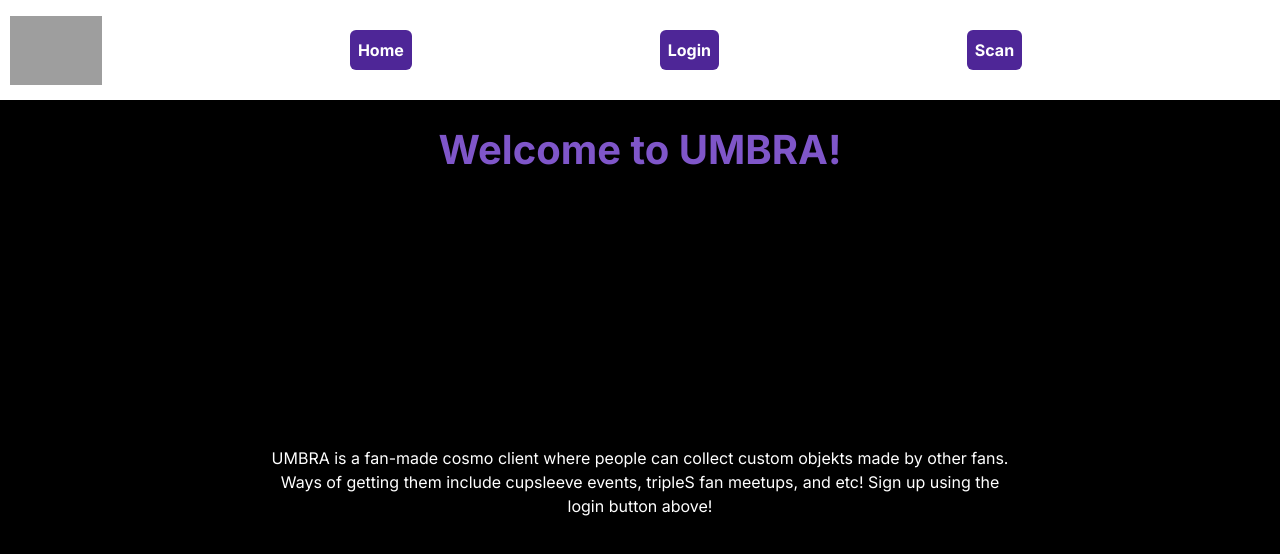
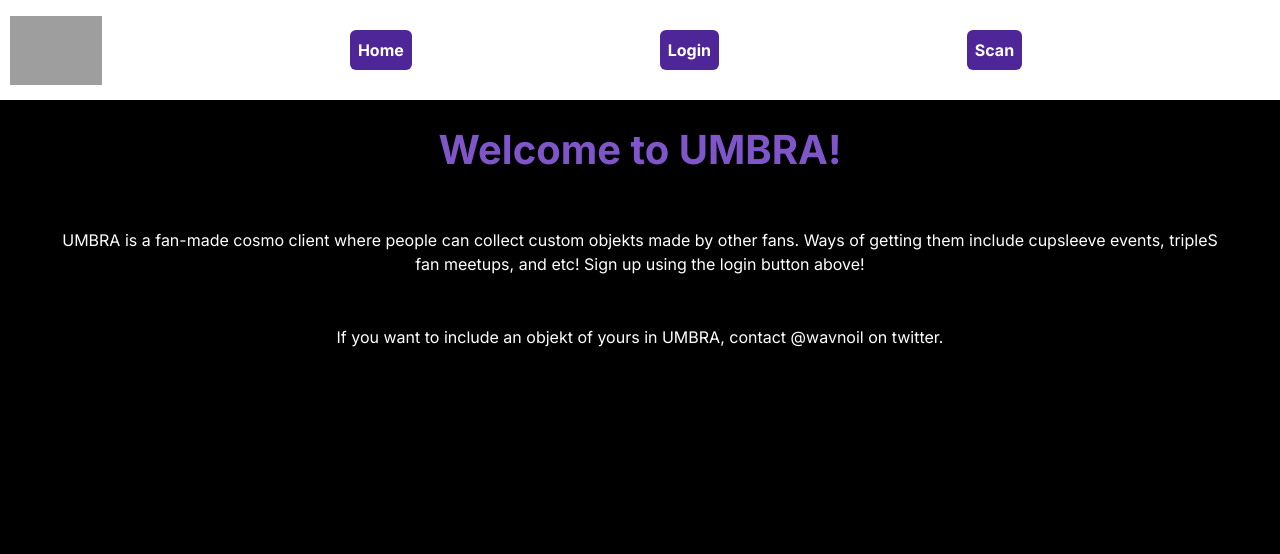
Before and after one commit to noliuniverse/Umbra, a Next.js app: page / in a window 1280 px wide. Shown: the top 554 px of the page. Built offline with nearby package versions, Linux system fonts and the light colour scheme; grey boxes are pictures that could not be loaded.

Commit message:
Update page.js

```diff
--- a/app/page.js
+++ b/app/page.js
@@ -77,7 +77,8 @@ if (loading) {return (
       </header>
         <div className='div1' style={{width: "100%"}}>
         <h1 className='whitetext bold big' style={{color: "rgb(127, 86, 201)"}}>Welcome to UMBRA!</h1>
-        <p className='whitetext' style={{padding: "10px", margin: "20%"}}>UMBRA is a fan-made cosmo client where people can collect custom objekts made by other fans. Ways of getting them include cupsleeve events, tripleS fan meetups, and etc! Sign up using the login button above!</p>
+        <p className='whitetext' style={{padding: "10px", margin: "3%"}}>UMBRA is a fan-made cosmo client where people can collect custom objekts made by other fans. Ways of getting them include cupsleeve events, tripleS fan meetups, and etc! Sign up using the login button above!</p>
+        <p className='whitetext'>If you want to include an objekt of yours in UMBRA, contact @wavnoil on twitter.</p>
         <p>s</p>
         </div>
     </main>
```
